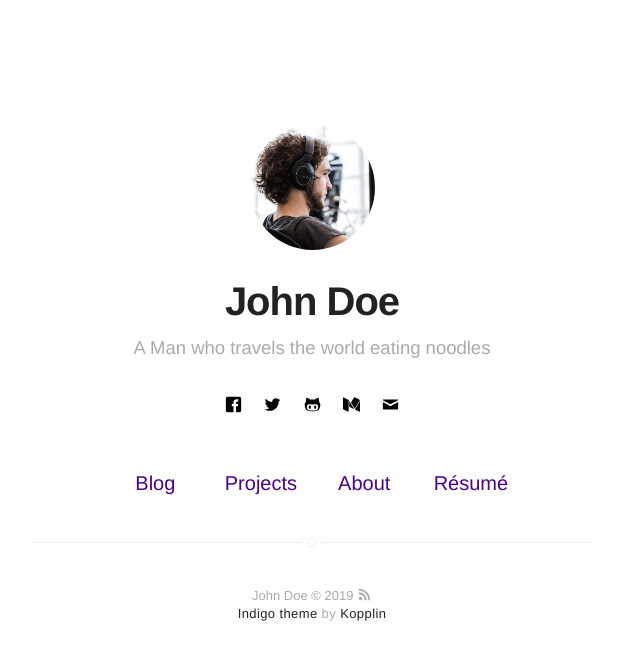
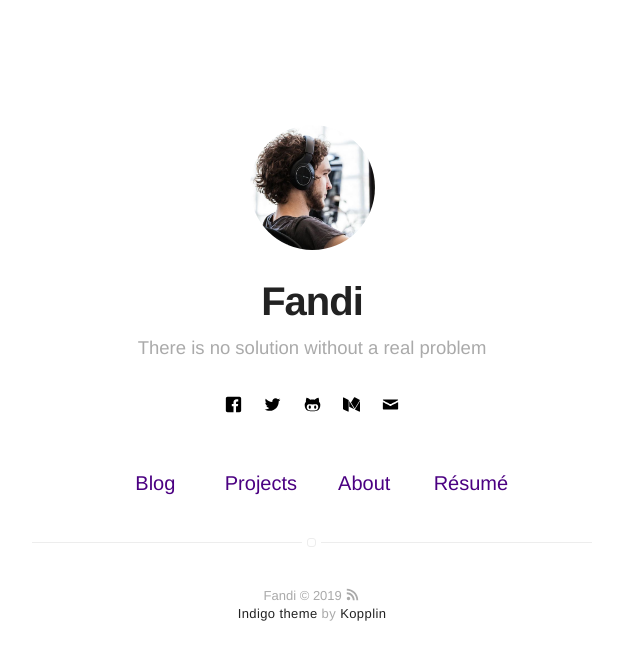
Before and after one commit to Fandilaii/fandilaii.github.io, a Jekyll site: the page built from index.html, in a window 1280 px wide. Shown: the top 660 px of the page, without its empty margins (328-968 px from the left). Built offline with Jekyll 4.4.1, drawn with Linux system fonts in a browser that asks for light colours.

Commit message:
Initial commit

```diff
--- a/_config.yml
+++ b/_config.yml
@@ -1,6 +1,6 @@
 # main text of home
-name: John Doe
-bio: A Man who travels the world eating noodles
+name: Fandi
+bio: There is no solution without a real problem
 
 # twitter summary info
 description: A blog about technology and stuff related
```
